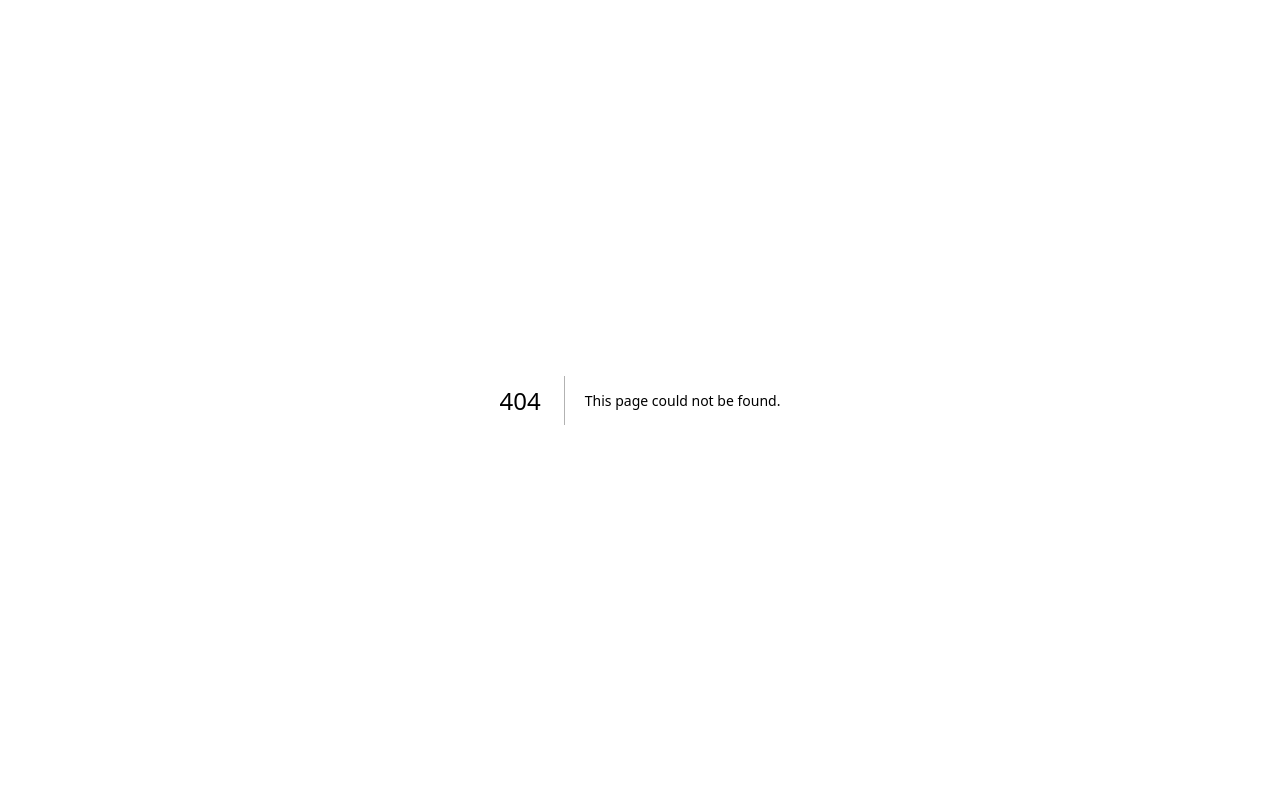
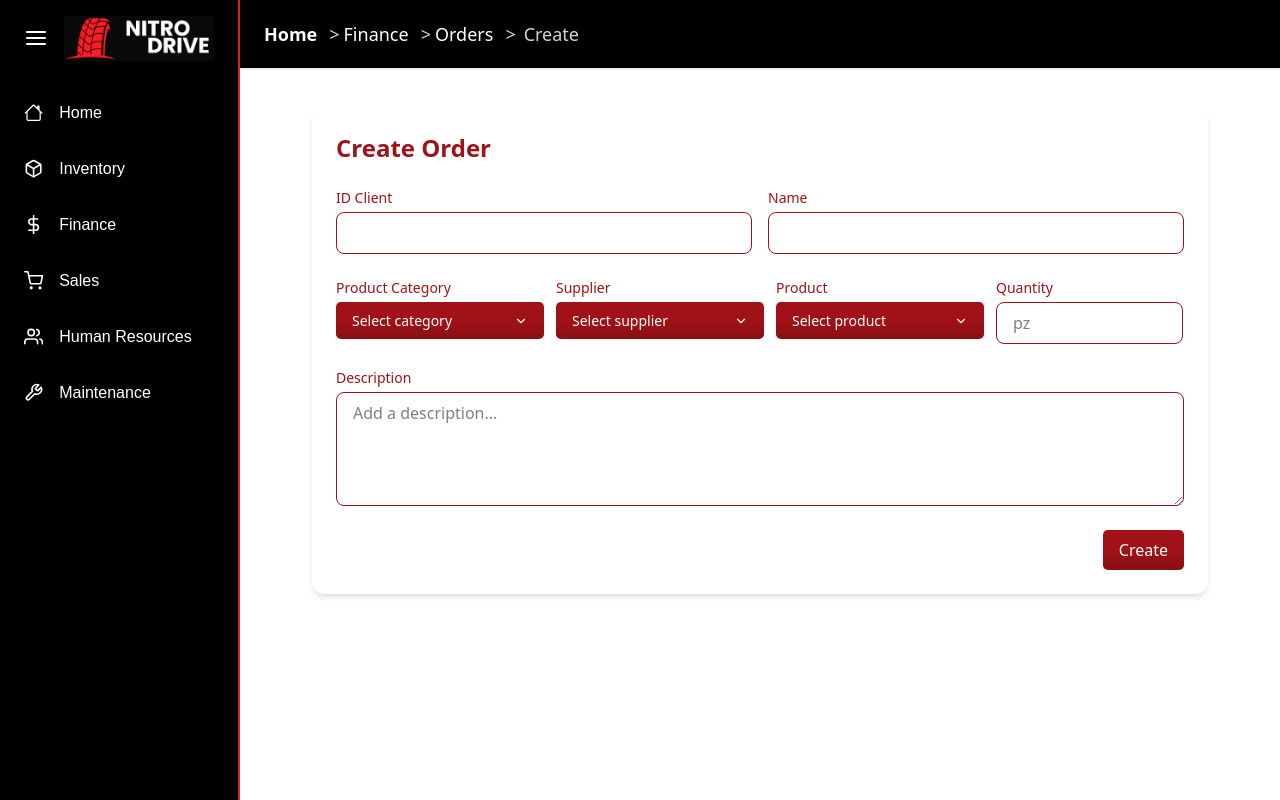
Before and after one commit to Godsha58/nextjs-erp-project-prod, a Next.js app: page /finance/orders/create in a window 1280 px wide. Before the commit this address had no page. Built offline with nearby package versions, Linux system fonts and the light colour scheme.

Commit message:
Mvv finance (#19)
* ADD: Agrega diseño a order y create

* UPDATE: Refresh the Orders/create screen

* UPDATE: Cambio en dropdown

---------

Co-authored-by: Hector Isaac Ortiz Rosas <hiortiz0@gmail.com>

```diff
--- /dev/null
+++ b/app/finance/orders/create/page.tsx
@@ -0,0 +1,161 @@
+"use client";
+
+import React, { useState } from "react";
+import Button from "@/components/Button";
+import Input from "@/components/input";
+import Dropdown from "@/components/Dropdown";
+
+export default function CreateOrderPage() {
+  const [formData, setFormData] = useState({
+    id_client: "",
+    name: "",
+    product_category: "",
+    product: "",
+    supplier: "",
+    quantity: "",
+    description: "",
+  });
+
+  const categoryOptions = [
+    { label: "Hardware", value: "hardware" },
+    { label: "Software", value: "software" },
+  ];
+
+  const productOptions = [
+    { label: "Monitor", value: "monitor" },
+    { label: "Laptop", value: "laptop" },
+  ];
+
+  const supplierOptions = [
+    { label: "Dell", value: "dell" },
+    { label: "HP", value: "hp" },
+  ];
+
+  const handleChange = (
+    e: React.ChangeEvent<
+      HTMLInputElement | HTMLSelectElement | HTMLTextAreaElement
+    >
+  ) => {
+    const { name, value } = e.target;
+    setFormData((prev) => ({ ...prev, [name]: value }));
+  };
+
+  const handleSubmit = (e: React.FormEvent) => {
+    e.preventDefault();
+    console.log("Order submitted:", formData);
+    // Aquí puedes hacer fetch('/api/orders', { method: 'POST', ... })
+  };
+
+  return (
+    <div className="max-w-4xl mx-auto p-6 bg-white shadow-md rounded-xl mt-10">
+      <h1 className="text-2xl font-bold mb-6 text-[#a01217]">Create Order</h1>
+
+      <form onSubmit={handleSubmit} className="space-y-6">
+        {/* Cliente */}
+        <div className="grid grid-cols-2 gap-4">
+          <Input
+            label="ID Client"
+            name="id_client"
+            value={formData.id_client}
+            onChange={handleChange}
+            required
+          />
+          <Input
+            label="Name"
+            name="name"
+            value={formData.name}
+            onChange={handleChange}
+          />
+        </div>
+
+        {/* Categoría */}
+        <div className="flex flex-row gap-3 flex-wrap ">
+          <div className="flex flex-col gap-1 ">
+            <label
+              htmlFor="product_category"
+              className="text-sm font-medium text-[#a01217]"
+            >
+              Product Category
+            </label>
+            <Dropdown
+              options={categoryOptions}
+              placeholder="Select category"
+              onSelect={(value) =>
+                setFormData((prev) => ({ ...prev, product_category: value }))
+              }
+              value={formData.product_category}
+            />
+          </div>
+          <div className="flex flex-col gap-1">
+            <label
+              htmlFor="supplier"
+              className="text-sm font-medium text-[#a01217]"
+            >
+              Supplier
+            </label>
+            <Dropdown
+              options={supplierOptions}
+              placeholder="Select supplier"
+              onSelect={(value) =>
+                setFormData((prev) => ({ ...prev, supplier: value }))
+              }
+              value={formData.supplier}
+            />
+          </div>
+
+          <div className="flex flex-col gap-1">
+            <label
+              htmlFor="product"
+              className="text-sm font-medium text-[#a01217]"
+            >
+              Product
+            </label>
+            <Dropdown
+              options={productOptions}
+              placeholder="Select product"
+              onSelect={(value) =>
+                setFormData((prev) => ({ ...prev, product: value }))
+              }
+              value={formData.product}
+            />
+          </div>
+
+          <div style={{ width: "22%"}}>
+            <Input
+              label="Quantity"
+              name="quantity"
+              type="number"
+              value={formData.quantity}
+              onChange={handleChange}
+              placeholder="pz"
+            />
+          </div>
+        </div>
+
+        {/* Descripción */}
+        <div className="flex flex-col gap-1">
+          <label
+            htmlFor="description"
+            className="text-sm font-medium text-[#a01217]"
+          >
+            Description
+          </label>
+          <textarea
+            name="description"
+            id="description"
+            value={formData.description}
+            onChange={handleChange}
+            rows={4}
+            className="w-full px-4 py-2 border rounded-lg border-[#a01217] focus:ring-2 focus:ring-[#a01217]"
+            placeholder="Add a description..."
+          />
+        </div>
+
+        {/* Botón */}
+        <div className="text-right">
+          <Button label="Create" />
+        </div>
+      </form>
+    </div>
+  );
+}
--- a/app/finance/orders/page.tsx
+++ b/app/finance/orders/page.tsx
@@ -1,7 +1,71 @@
+"use client";
+import { useRouter } from "next/navigation";
+
+import DynamicTable from "@/components/DynamicTable";
+import styles from "@/app/finance/page.module.css";
+import Button from "@/components/Button";
+import { FaPlus } from "react-icons/fa";
+
+const columns = [
+  { key: "order_id", label: "Order ID", type: "text" },
+  { key: "client", label: "Client", type: "text" },
+  { key: "suplier", label: "Suplier", type: "text" },
+  { key: "quantity", label: "Quantity", type: "text" },
+  { key: "description", label: "Description", type: "text" },
+  { key: "status", label: "Status", type: "text" },
+  { key: "date", label: "Date", type: "text" },
+];
+
+const data = [
+  {
+    id: "P001",
+    order_id: "P001",
+    client: "Mariann Valdez",
+    suplier: "supplier1",
+    quantity: 100,
+    description: "LED Lights",
+    date: "2025-06-01",
+    status: "active",
+  },
+  {
+    id: "P002",
+    order_id: "P002",
+    client: "John Doe",
+    suplier: "supplier2",
+    quantity: 20,
+    description: "Wheels",
+    date: "2025-06-02",
+    status: "inactive",
+  },
+  {
+    id: "P003",
+    order_id: "P003",
+    client: "Jane Smith",
+    suplier: "supplier3",
+    quantity: 10,
+    description: "Tires",
+    date: "2025-06-03",
+    status: "active",
+  },
+];
+
 export default function OrdersPage() {
-    return (
-        <main>
-            <h1>Orders Page</h1>
-        </main>
-    );
+  const router = useRouter();
+  return (
+    <main className={`${styles.div_principal} gap-2 flex flex-col`}>
+      <div className={` flex items-end gap-2 flex-row `}>
+        <Button
+          label={
+            <div className="flex items-center gap-2">
+              <FaPlus className="w-4 h-4" />
+              <span> New Order </span>
+            </div>
+          }
+          className="bg-[#a01217] text-white hover:bg-[#8b0f14] transition-colors p-2 w-fit h-fit"
+          onClick={() => router.push("/finance/orders/create")}
+        />
+      </div>
+      <DynamicTable data={data} columns={columns} />
+    </main>
+  );
 }
--- a/app/finance/page.module.css
+++ b/app/finance/page.module.css
@@ -12,6 +12,7 @@
 
 .div_principal{
     margin-left: 10px;
+    margin-right: 10px;
     margin-top: 10px;
 }
 
--- a/components/DynamicTable.tsx
+++ b/components/DynamicTable.tsx
@@ -74,6 +74,10 @@ export default function DynamicTable({
   const totalPages = Math.ceil(data.length / rowsPerPage);
   const startIndex = (currentPage - 1) * rowsPerPage;
   const paginatedData = data.slice(startIndex, startIndex + rowsPerPage);
+
+  useEffect(() => {
+  setData(initialData);
+}, [initialData]);
 
   useEffect(() => {
   setData(initialData);
```
